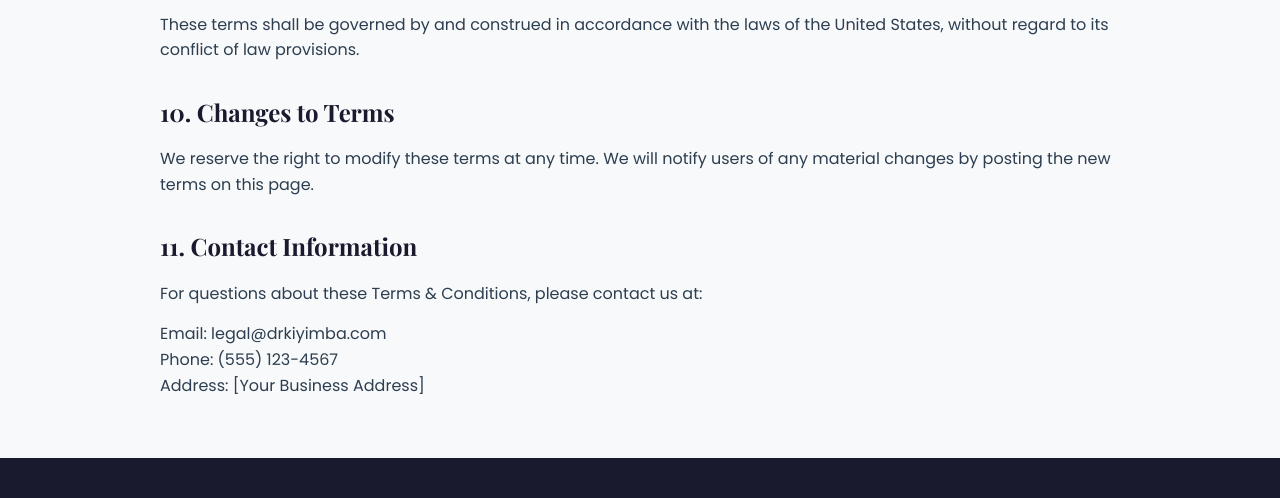
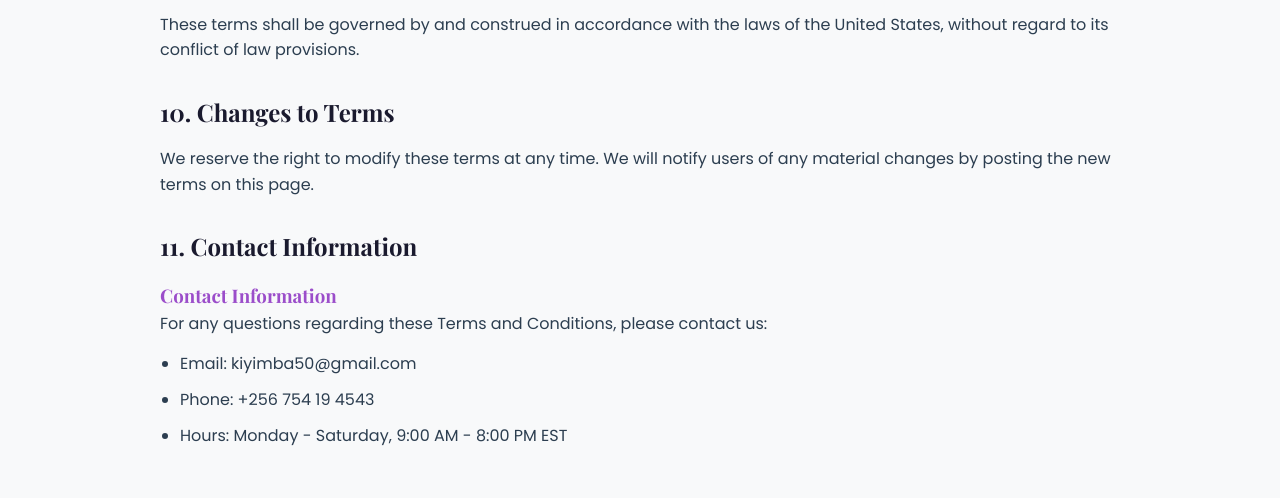
Before and after one commit to Trevax1/dr-kiyimba, a website: page terms.html in a window 1280 px wide. Shown: the part 2137-2635 px from the top of the page. Drawn offline with nearby package versions, Linux system fonts and the light colour scheme.

Commit message:
Update contact information in privacy policy and terms

```diff
--- a/terms.html
+++ b/terms.html
@@ -124,10 +124,15 @@
         <p>We reserve the right to modify these terms at any time. We will notify users of any material changes by posting the new terms on this page.</p>
 
         <h2>11. Contact Information</h2>
-        <p>For questions about these Terms & Conditions, please contact us at:</p>
-        <p>Email: legal@drkiyimba.com<br>
-        Phone: (555) 123-4567<br>
-        Address: [Your Business Address]</p>
+        <div class="contact-info">
+            <h3>Contact Information</h3>
+            <p>For any questions regarding these Terms and Conditions, please contact us:</p>
+            <ul>
+                <li>Email: kiyimba50@gmail.com</li>
+                <li>Phone: +256 754 19 4543</li>
+                <li>Hours: Monday - Saturday, 9:00 AM - 8:00 PM EST</li>
+            </ul>
+        </div>
     </div>
 
     <footer>
```
Also changed, not shown: privacy-policy.html (+9 -4 lines).
